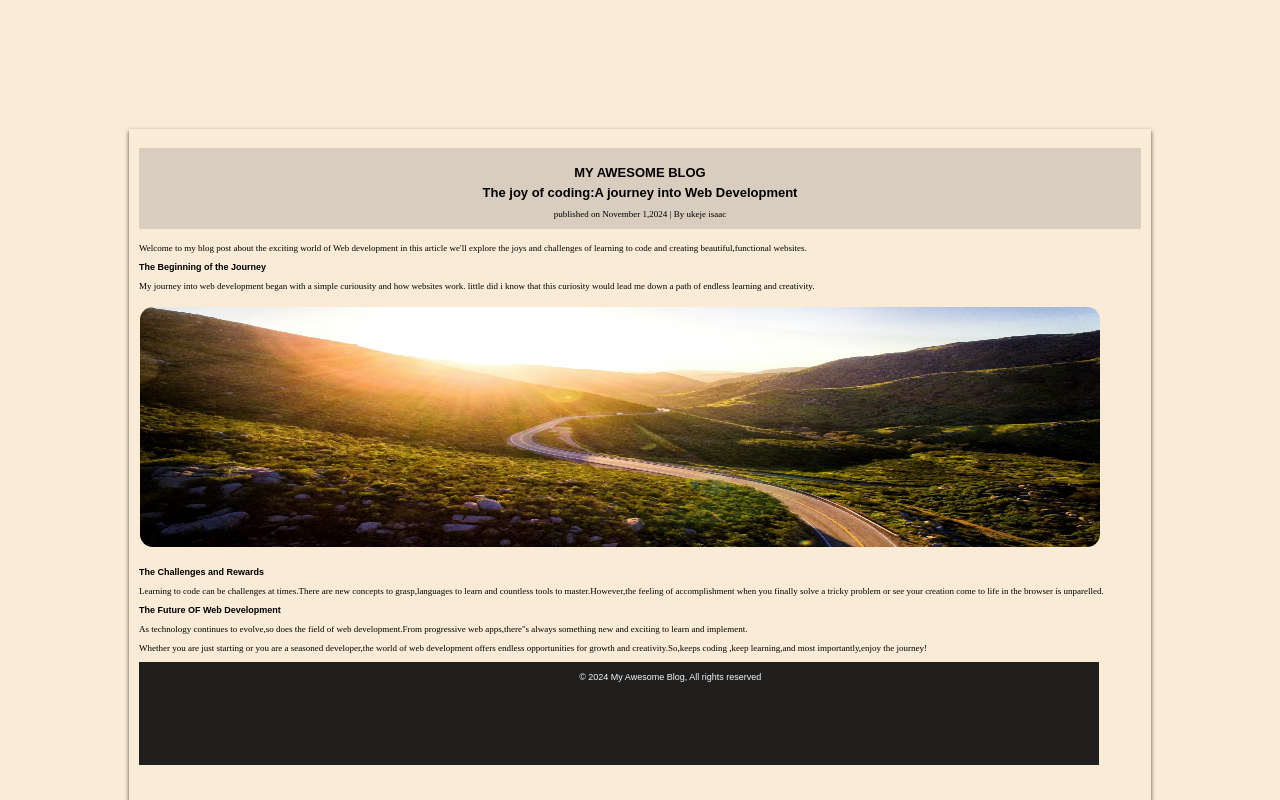
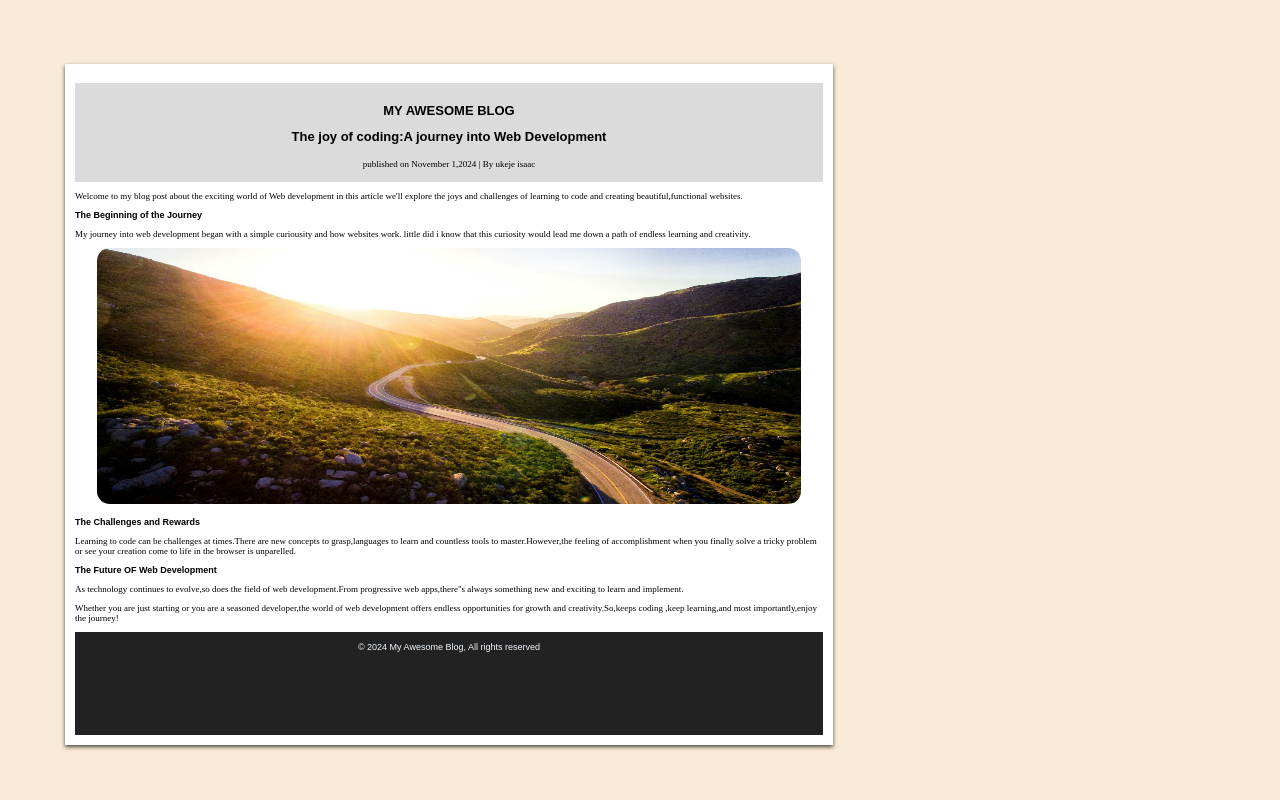
Before and after one commit to ukeje71/my-blog-post, a plain HTML site: page index.html in a window 1280 px wide. Shown: the top 800 px of the page. Drawn offline with Linux system fonts and the light colour scheme.

Commit message:
resize of images and header

```diff
--- a/index.html
+++ b/index.html
@@ -27,9 +27,7 @@
          </p>
        </section>
 
-    <figure>
          <img src="landscape.jpg" alt="the road">
-    </figure>
 
        <section class="text3">
     <h3>The Challenges and Rewards</h3>
--- a/style.css
+++ b/style.css
@@ -1,14 +1,16 @@
+*{
+    box-sizing: border-box;
+    padding: 0%;
+}
 body{
     font-family: Arial, Helvetica, sans-serif;
     background-color:antiquewhite;
     margin: 5%;
-    padding: 5%;
-    width: 80vw;
-    height: 10vw;
+    width: 60%;
 }
 .container{
-   width:200;
-   max-width:auto;
+   background-color: white;
+   width:100%;
    margin:1px;
    padding:10px;
    text-align:center;
@@ -16,11 +18,8 @@ body{
 }
 
 header{
-    margin: 0%;
-    padding: 0%;background-color: rgba(128, 128, 128, 0.282);
-    line-height: 10px;
-    margin-bottom: 14px;
-
+    background-color: rgba(128, 128, 128, 0.282);
+    line-height: 1rem;
 }
 h1{
     font-size:small;
@@ -31,22 +30,19 @@ h2{
     font-size: small;
     text-align: auto;
 }
+  .head{
+ text-align:center;
+ padding-bottom: 10px;
+}
 h3{
     font-family: Arial, Helvetica, sans-serif;
     font-weight: 900;
     text-align: left;
     font-size: xx-small;
 }
-
-
-  .head{
- text-align:center;
- padding-bottom: 10px;
-}
 img{
-    width: 75vw;
-    height: 30vh;
-    margin-left: -40px;
+    width: 55vw;
+    height: 20vw;
     border-radius: 1vw;
 }
 
@@ -58,11 +54,8 @@ p{
 }
 footer{
     background-color: rgba(0, 0, 0, 0.867);
-    width: 67vw;
     height: 8vw;
-    padding-left: 8vw;
     text-emphasis-color: white;
-    margin-bottom:400vw;
 
 }
  .foot{
```
Lines whose indentation alone changed are shown as unchanged.
